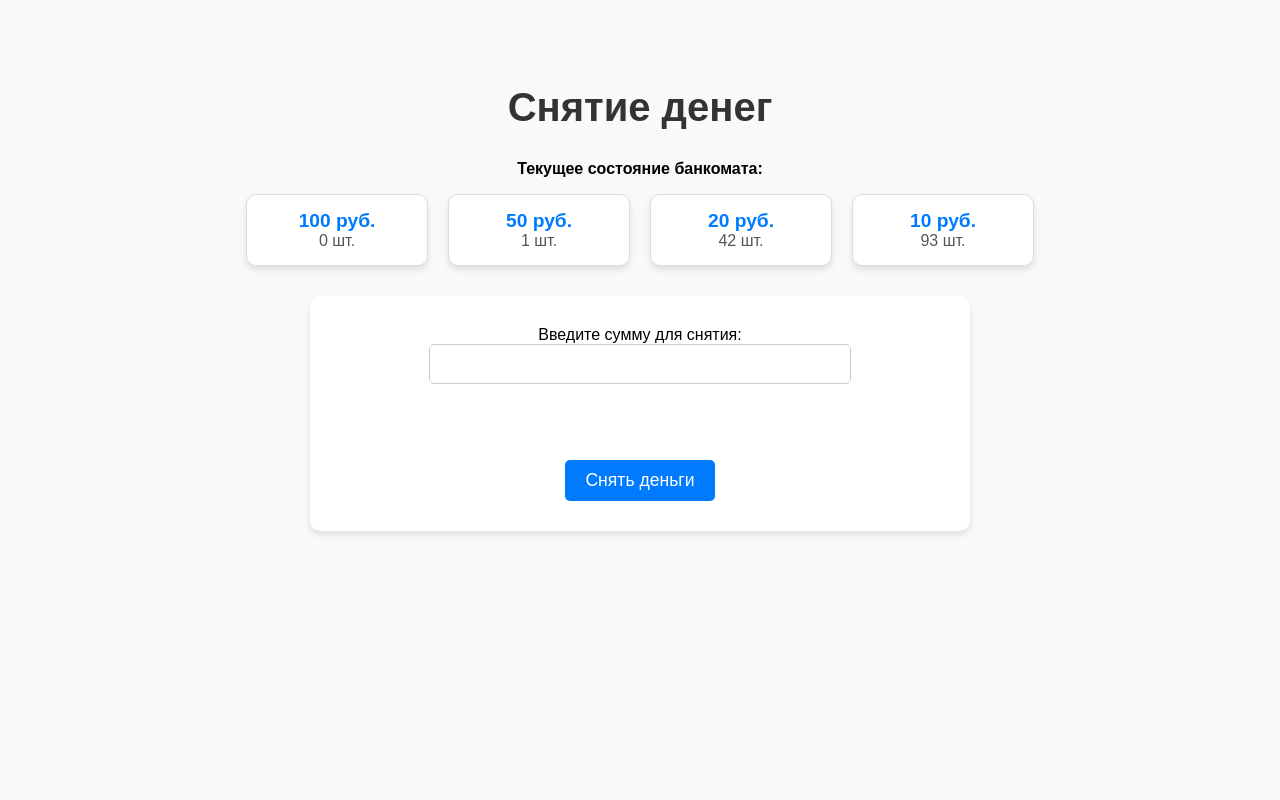
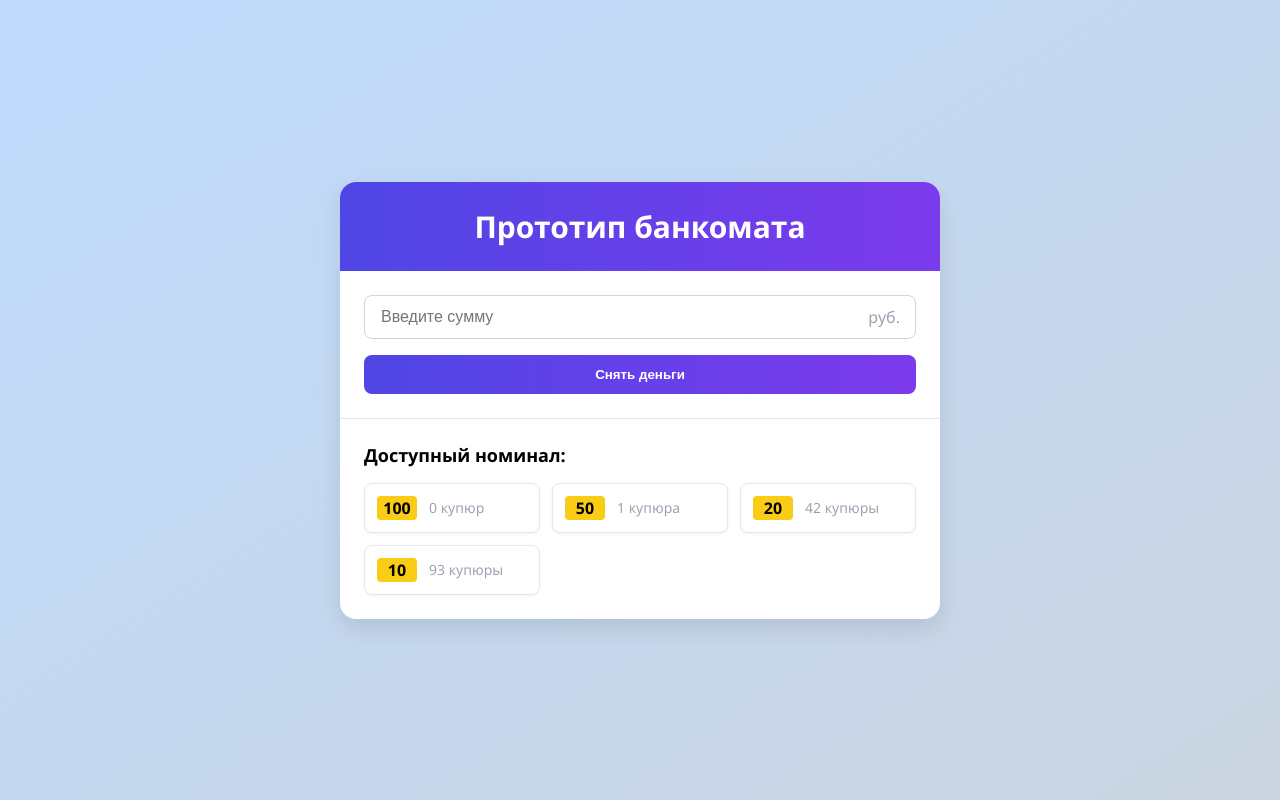
Before and after one commit to hll4/kursach, a FastAPI app: page / in a window 1280 px wide. Run offline with FastAPI, Linux system fonts and the light colour scheme; data comes from the database, SQL or seed files in the repository; both versions use the stored data as it was after the commit.

Commit message:
working build 1.0

```diff
--- a/main.py
+++ b/main.py
@@ -5,6 +5,7 @@ from fastapi.staticfiles import StaticFiles
 from alg import cash_withdrawal
 from database import init_db, get_banknotes
 import uvicorn
+from itertools import groupby
 
 app = FastAPI()
 templates = Jinja2Templates(directory="templates")
@@ -12,6 +13,9 @@ app.mount("/static", StaticFiles(directory="static"), name="static")
 
 # Инициализация базы данных
 init_db()
+
+# Фильтр для группировки купюр
+templates.env.filters["groupby"] = lambda x: [(k, list(g)) for k, g in groupby(sorted(x))]
 
 @app.get("/", response_class=HTMLResponse)
 async def show_form(request: Request):
--- a/static/css/form.css
+++ b/static/css/form.css
@@ -1,83 +1,143 @@
-body {
-    font-family: Arial, sans-serif;
-    background-color: #f9f9f9;
-    text-align: center;
-    padding: 50px;
+:root {
+    --indigo: #4f46e5;
+    --purple: #7c3aed;
+    --gray-light: #f3f4f6;
+    --gray-medium: #9ca3af;
+    --white: #ffffff;
+    --black: #000000;
 }
 
-.form-title {
-    font-size: 2.5em;
-    margin-bottom: 30px;
-    color: #333;
+* {
+    box-sizing: border-box;
+}
+
+body {
+    margin: 0;
+    font-family: "Segoe UI", sans-serif;
+    background: linear-gradient(to bottom right, #bfdbfe, #cbd5e1);
+    min-height: 100vh;
+    display: flex;
+    justify-content: center;
+    align-items: center;
+    padding: 2rem;
+}
+
+.atm-container {
+    background-color: var(--white);
+    border-radius: 1rem;
+    box-shadow: 0 10px 25px rgba(0, 0, 0, 0.1);
+    overflow: hidden;
+    max-width: 600px;
+    width: 100%;
+}
+
+.header {
+    background: linear-gradient(to right, var(--indigo), var(--purple));
+    color: var(--white);
+    padding: 1.5rem;
     text-align: center;
 }
 
-.banknotes-container {
-    display: flex;
-    flex-wrap: wrap;
-    justify-content: center;
-    gap: 20px;
-    margin-bottom: 30px;
+.header h1 {
+    font-size: 1.875rem;
+    margin: 0;
 }
 
-.banknote-card {
-    background-color: #fff;
-    border: 1px solid #ddd;
-    border-radius: 10px;
-    padding: 15px;
-    width: 150px;
-    text-align: center;
-    box-shadow: 0 4px 6px rgba(0, 0, 0, 0.1);
-    transition: transform 0.2s ease-in-out;
+.header p {
+    margin: 0.25rem 0 0;
+    opacity: 0.9;
 }
 
-.banknote-card:hover {
-    transform: scale(1.05);
+.content {
+    padding: 1.5rem;
 }
 
-.denomination {
-    font-size: 1.2em;
-    font-weight: bold;
-    color: #007bff;
+.input-group {
+    position: relative;
+    margin-bottom: 1rem;
 }
 
-.quantity {
-    font-size: 1em;
-    color: #555;
+input[type="number"] {
+    width: 100%;
+    padding: 0.75rem 1rem;
+    border: 1px solid #d1d5db;
+    border-radius: 0.5rem;
+    font-size: 1rem;
 }
 
-form {
-    max-width: 600px;
-    margin: 0 auto;
-    text-align: center;
-    padding: 30px;
-    background-color: #fff;
-    border-radius: 10px;
-    box-shadow: 0 4px 6px rgba(0, 0, 0, 0.1);
+input[type="number"]:focus {
+    outline: none;
+    border-color: var(--indigo);
+    box-shadow: 0 0 0 3px rgba(99, 102, 241, 0.2);
 }
 
-textarea, input[type="number"] {
-    width: 80%;
-    max-width: 400px;
-    margin: 0 auto 20px;
-    display: block;
-    padding: 10px;
-    border: 1px solid #ccc;
-    border-radius: 5px;
-    font-size: 1em;
+.input-group span {
+    position: absolute;
+    right: 1rem;
+    top: 50%;
+    transform: translateY(-50%);
+    color: var(--gray-medium);
 }
 
 button {
-    background-color: #007bff;
-    color: #fff;
+    width: 100%;
+    padding: 0.75rem;
+    background: linear-gradient(to right, var(--indigo), var(--purple));
+    color: var(--white);
+    font-weight: 600;
     border: none;
-    padding: 10px 20px;
-    font-size: 1.1em;
-    border-radius: 5px;
+    border-radius: 0.5rem;
     cursor: pointer;
-    margin-top: 20px;
+    transition: all 0.2s ease;
 }
 
 button:hover {
-    background-color: #0056b3;
+    transform: scale(1.02);
 }
+
+button:active {
+    transform: scale(0.98);
+}
+
+.footer {
+    padding: 1.5rem;
+    border-top: 1px solid #e5e7eb;
+}
+
+.footer h3 {
+    margin: 0 0 1rem;
+    font-size: 1.125rem;
+}
+
+.bills-grid {
+    display: grid;
+    grid-template-columns: repeat(auto-fit, minmax(140px, 1fr));
+    gap: 0.75rem;
+}
+
+.bill-card {
+    background-color: var(--white);
+    border: 1px solid #e5e7eb;
+    border-radius: 0.5rem;
+    padding: 0.75rem;
+    display: flex;
+    align-items: center;
+    box-shadow: 0 1px 3px rgba(0, 0, 0, 0.05);
+}
+
+.bill-denomination {
+    width: 2.5rem;
+    height: 1.5rem;
+    background-color: #facc15;
+    border-radius: 0.25rem;
+    display: flex;
+    align-items: center;
+    justify-content: center;
+    font-weight: bold;
+    margin-right: 0.75rem;
+}
+
+.bill-count {
+    font-size: 0.875rem;
+    color: var(--gray-medium);
+}
--- a/templates/coin_change_form.html
+++ b/templates/coin_change_form.html
@@ -1,26 +1,52 @@
 <!DOCTYPE html>
-<html lang="en">
+<html lang="ru">
 <head>
     <meta charset="UTF-8">
     <meta name="viewport" content="width=device-width, initial-scale=1.0">
-    <title>Ввод данных для снятия денег</title>
+    <title>Симуляция банкомата</title>
     <link rel="stylesheet" href="/static/css/form.css">
 </head>
 <body>
-    <h1 class="form-title">Снятие денег</h1>
-    <p><strong>Текущее состояние банкомата:</strong></p>
-    <div class="banknotes-container">
-        {% for denomination, quantity in banknotes %}
-            <div class="banknote-card">
-                <div class="denomination">{{ denomination }} руб.</div>
-                <div class="quantity">{{ quantity }} шт.</div>
+    <div class="atm-container">
+        <div class="header">
+            <h1>Прототип банкомата</h1>
+        </div>
+
+        <div class="content">
+            <form action="/withdraw" method="post">
+                <div class="input-group">
+                    <input type="number" id="amount" name="amount" required placeholder="Введите сумму">
+                    <span>руб.</span>
+                </div>
+                <button type="submit">Снять деньги</button>
+            </form>
+        </div>
+
+        <div class="footer">
+            <h3>Доступный номинал:</h3>
+            <div class="bills-grid">
+                {% for denomination, quantity in banknotes %}
+                <div class="bill-card">
+                    <div class="bill-denomination">{{ denomination }}</div>
+                    <div class="bill-count">
+                        {{ quantity }}
+                        {% if quantity % 100 >= 11 and quantity % 100 <= 14 %}
+                            купюр
+                        {% else %}
+                            {% set last_digit = quantity % 10 %}
+                            {% if last_digit == 1 %}
+                                купюра
+                            {% elif last_digit >= 2 and last_digit <= 4 %}
+                                купюры
+                            {% else %}
+                                купюр
+                            {% endif %}
+                        {% endif %}
+                    </div>
+                </div>
+                {% endfor %}
             </div>
-        {% endfor %}
+        </div>
     </div>
-    <form action="/withdraw" method="post">
-        <label for="amount">Введите сумму для снятия:</label><br>
-        <input type="number" id="amount" name="amount" required><br><br>
-        <button type="submit">Снять деньги</button>
-    </form>
 </body>
 </html>
```
Also changed, not shown: alg.py (+4 -5 lines), atm.db.
